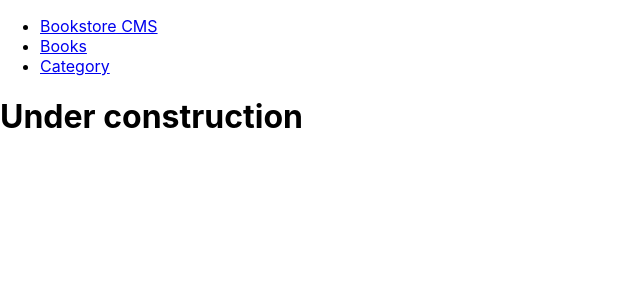
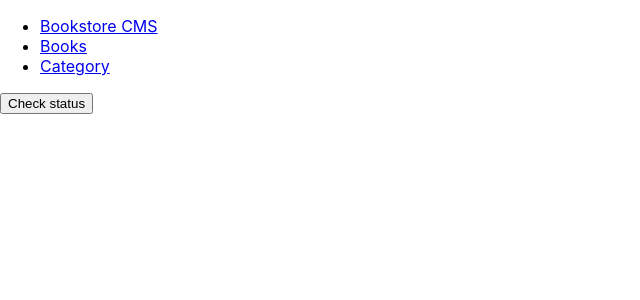
Before and after one commit to anyepeter/bookstore, a React (Create React App) app: page /category in a window 1280 px wide. Shown: the top 300 px of the page, without its empty margins (0-640 px from the left). Built offline with nearby package versions, Linux system fonts and the light colour scheme.

Commit message:
add the status button

```diff
--- a/src/pages/category.js
+++ b/src/pages/category.js
@@ -1,7 +1,7 @@
 import React from 'react';
 
 const Categories = () => (
-  <h1>Under construction</h1>
+  <button type="submit">Check status</button>
 );
 
 export default Categories;
```
